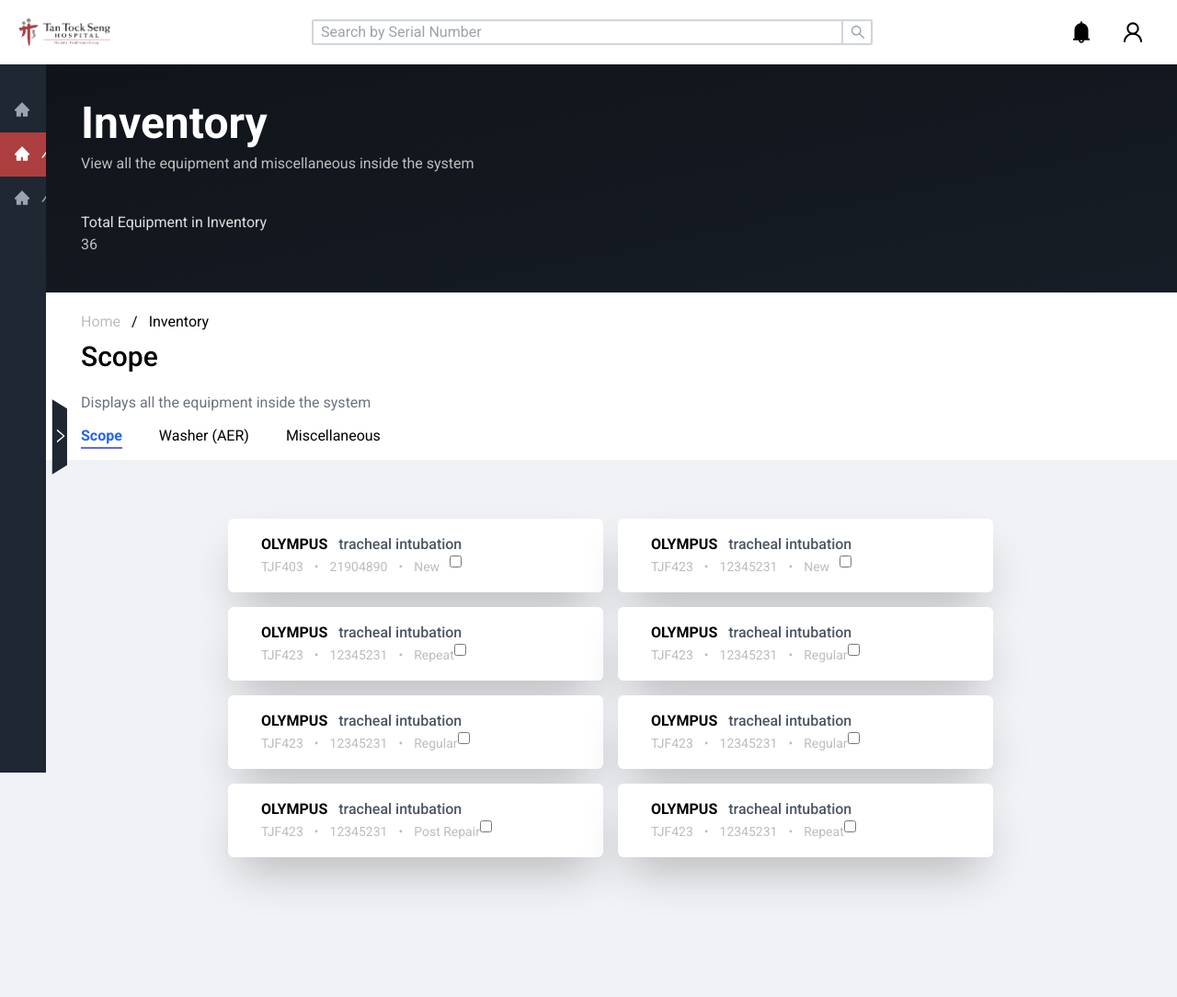
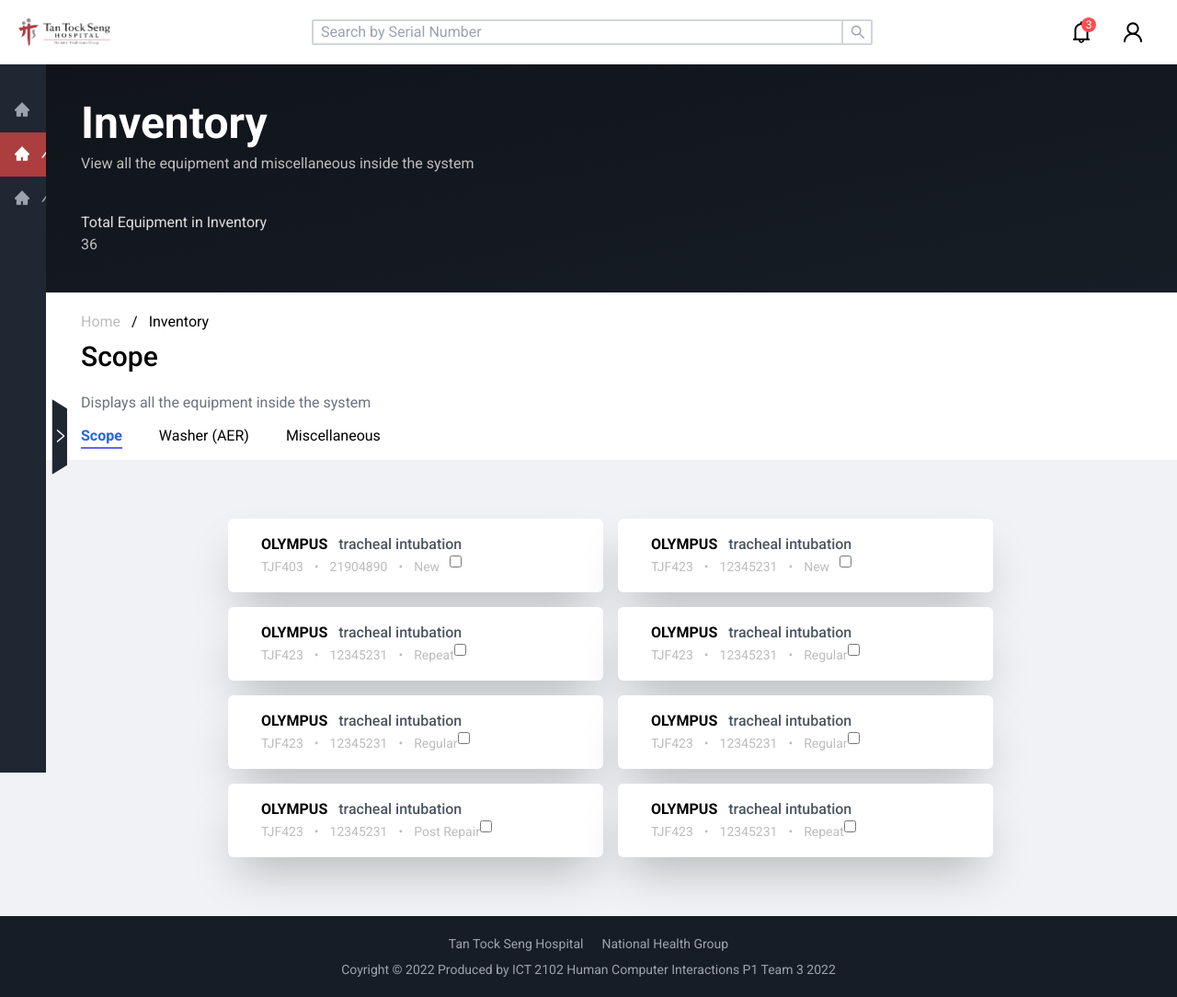
Before and after one commit to bran-donut/tts-ict2012, a Next.js app: page /inventory in a window 1280 px wide. Shown: the whole page at 92% size. Before the commit the page ends 996 px from the top, so only its background shows below. Built offline with nearby package versions, Linux system fonts and the light colour scheme.

Commit message:
fixed footer!

```diff
--- a/components/Footer.js
+++ b/components/Footer.js
@@ -1,11 +1,11 @@
-export default function Footer() {
+export default function Footer(props) {
   return (
-    <div className="absolute bottom-0 left-0 text-center w-full text-sm text-gray-400 py-5">
-      <div className="flex flex-row gap-5 justify-center mb-2">
+    <div className={`w-full py-5 text-sm text-center text-gray-400 ${props.isLogin ? `bg-inherit absolute bottom-0 left-0` : `bg-tts-black`}`}>
+      <div className="flex flex-row justify-center gap-5 mb-2">
         <div>Tan Tock Seng Hospital</div>
         <div>National Health Group</div>
       </div>
       <div>Coyright &copy; 2022 Produced by ICT 2102 Human Computer Interactions P1 Team 3 2022</div>
     </div>
-  )
+  );
 }
--- a/components/Navbar.js
+++ b/components/Navbar.js
@@ -80,7 +80,7 @@ const navItems = [
 export default function NavBar() {
   const [open, toggleOpen] = useReducer((open) => !open, false);
   return (
-    <div className={`bg-tts-darkblue fixed top-10 left-0 h-full transition-[width] ease-in-out duration-300 ${open ? "w-[230px]" : "w-[50px]"}`}>
+    <div className={`bg-tts-darkblue fixed top-10 z-40 left-0 h-full transition-[width] ease-in-out duration-300 ${open ? "w-[230px]" : "w-[50px]"}`}>
       <div className="pt-14">
         {navItems.map((item, i) => (
           <React.Fragment key={i}>
--- /dev/null
+++ b/components/Notification.js
@@ -0,0 +1 @@
+export default function NotificationList() {}
--- a/components/TopBar.js
+++ b/components/TopBar.js
@@ -1,9 +1,9 @@
 import Logo from "../assets/logo.png";
 import Image from "next/image";
 
-import { SearchOutlined, BellFilled, UserOutlined } from "@ant-design/icons";
+import { SearchOutlined, BellOutlined, UserOutlined } from "@ant-design/icons";
 
-export default function TopBar() {
+export default function TopBar(props) {
   return (
     <div className="flex flex-row items-center justify-between py-5 pl-5 pr-10 bg-white">
       <Image src={Logo} alt="logo" width={100} height={30} />
@@ -13,12 +13,19 @@ export default function TopBar() {
           placeholder="Search by Serial Number"
           className="w-full px-2 pr-10 border-2 border-gray-300 rounded-sm peer focus:outline-none focus:border-tts-red"
         />
-        <button className="absolute top-0 right-0 flex items-center justify-center h-full px-2 text-gray-400 border-l-2 border-gray-300 peer-focus:border-tts-red">
+        <button className="absolute top-0 right-0 flex items-center justify-center h-full px-2 text-gray-400 border-l-2 border-gray-300 peer-focus:border-tts-red peer-focus:text-tts-red">
           <SearchOutlined />
         </button>
       </div>
       <div className="flex flex-row items-center gap-10">
-        <BellFilled className="scale-150" />
+        <span className="relative flex flex-row items-center">
+          <BellOutlined className="scale-150" />
+          {props.notificationCount ? (
+            <p className="absolute inline-flex items-center justify-center w-4 h-4 text-xs text-white bg-[#FF4D4F] rounded-full left-2 -top-2">
+              {props.notificationCount}
+            </p>
+          ) : null}
+        </span>
         <UserOutlined className="scale-150" />
       </div>
     </div>
--- a/layouts/Layout.js
+++ b/layouts/Layout.js
@@ -1,17 +1,20 @@
 import NavBar from "../components/NavBar";
 import TopBar from "../components/TopBar";
+import Footer from "../components/Footer";
 
 export default function Layout(props) {
   return (
     <>
       <header className="sticky top-0 z-50">
-        <TopBar />
+        <TopBar notificationCount={3} />
       </header>
       <aside>
         <NavBar />
       </aside>
       <main className="pl-12">{props.children}</main>
-      <footer></footer>
+      <footer className="relative">
+        <Footer isLogin={false} />
+      </footer>
     </>
   );
 }
--- a/pages/index.js
+++ b/pages/index.js
@@ -64,7 +64,7 @@ export default function Home() {
         </form>
       </div>
       <div className="absolute bottom-5 right-5">qns-icon HERE</div>
-      <Footer />
+      <Footer isLogin={true} />
     </div>
   );
 }
```
Also changed, not shown: components/Breadcrumb.js (+4 -4 lines).
